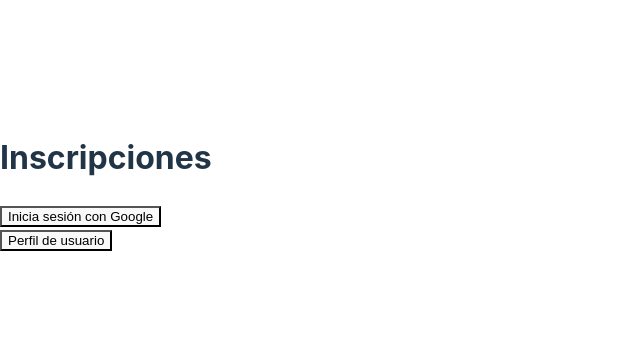
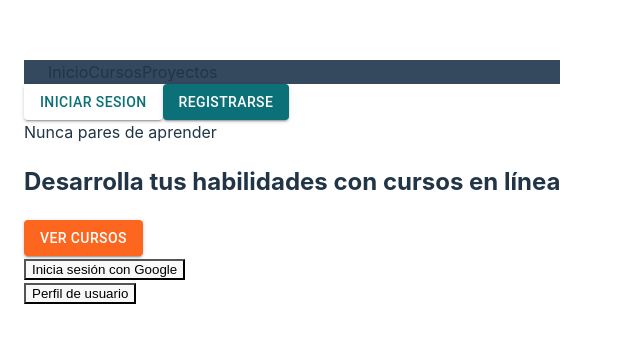
Before and after one commit to flaaaaaav/inscripcionesFront, a React (Vite) app in the folder ui-inscripciones/: page / in a window 1280 px wide. Shown: the part 218-560 px from the top of the page, without its empty margins (0-640 px from the left). Built offline with nearby package versions, Linux system fonts and the light colour scheme.

Commit message:
add: material ui, createTheme, paleta de colores

```diff
--- a/ui-inscripciones/package.json
+++ b/ui-inscripciones/package.json
@@ -10,12 +10,16 @@
     "preview": "vite preview"
   },
   "dependencies": {
+    "@emotion/react": "^11.13.3",
+    "@emotion/styled": "^11.13.0",
+    "@mui/material": "^6.0.0",
     "@react-oauth/google": "^0.12.1",
     "axios": "^1.7.3",
     "dotenv": "^16.4.5",
     "react": "^18.3.1",
     "react-dom": "^18.3.1",
-    "react-router-dom": "^6.26.0"
+    "react-router-dom": "^6.26.0",
+    "ui-inscripciones": "file:"
   },
   "devDependencies": {
     "@types/react": "^18.3.3",
--- a/ui-inscripciones/src/index.css
+++ b/ui-inscripciones/src/index.css
@@ -1,4 +1,14 @@
 :root {
+  /* Color Palette */
+
+  --primary: '#0b7077';
+  --primary-dark: '#34495e';
+  --primary-light: '#d2e6e4';
+  --secondary: '#fd661f';
+  --background: '#fffefe';
+
+  /* ------------- */
+
   font-family: Inter, system-ui, Avenir, Helvetica, Arial, sans-serif;
   line-height: 1.5;
   font-weight: 400;
--- a/ui-inscripciones/src/main.tsx
+++ b/ui-inscripciones/src/main.tsx
@@ -3,6 +3,22 @@ import ReactDOM from 'react-dom/client';
 import App from './App';
 import { AuthProvider } from './auth';
 import './index.css';
+import { createTheme, ThemeProvider } from '@mui/material';
+
+const theme = createTheme({
+  palette: {
+    mode: 'light',
+    primary: {
+      main: '#0b7077',
+      dark: '#34495e',
+      light: '#d2e6e4',
+      contrastText: '#fff'
+    },
+    secondary: {
+      main: '#fd661f',
+    },
+  },
+});
 
 const rootElement = document.getElementById('root');
 if (rootElement) {
@@ -10,7 +26,9 @@ if (rootElement) {
   root.render(
     <React.StrictMode>
       <AuthProvider>
-        <App />
+        <ThemeProvider theme={theme}>
+          <App />
+        </ThemeProvider>
       </AuthProvider>
     </React.StrictMode>
   );
--- a/ui-inscripciones/src/pages/Home.tsx
+++ b/ui-inscripciones/src/pages/Home.tsx
@@ -1,6 +1,8 @@
 import React from 'react';
 import { useNavigate } from 'react-router-dom';
 import { Auth } from '../auth';
+import Button from '@mui/material/Button'
+import { Container } from '@mui/material';
 
 const Home: React.FC = () => {
   const navigate = useNavigate();
@@ -15,11 +17,32 @@ const Home: React.FC = () => {
   };
 
   return (
-    <div>
-      <h1>Inscripciones</h1>
+    <Container>
+      <nav className='bg-dark'>
+        {/* Logo */}
+        <Container sx={{backgroundColor: '#34495e'}} >
+          <a>Inicio</a>
+          <a>Cursos</a>
+          <a>Proyectos</a>
+        </Container>
+        <div>
+          <Button variant='contained' color='secondary' sx={{backgroundColor: '#fff', color: '#0b7077'}} >INICIAR SESION</Button>
+          <Button variant='contained'>REGISTRARSE</Button>
+        </div>
+      </nav>
+      <section className='bg-dark'>
+        <div>
+          <span>Nunca pares de aprender</span>
+          <h2>Desarrolla tus habilidades con cursos en línea</h2>
+          <Button variant='contained' color='secondary' sx={{color: '#fff'}}>VER CURSOS</Button>
+        </div>
+        {/* Imagen */}
+      </section>
+
+
       <Auth />
       <button onClick={handleProfileClick}>Perfil de usuario</button>
-    </div>
+    </Container>
   );
 };
 
```
Also changed, not shown: 1 other file (tests, documents, lock files or other folders).
